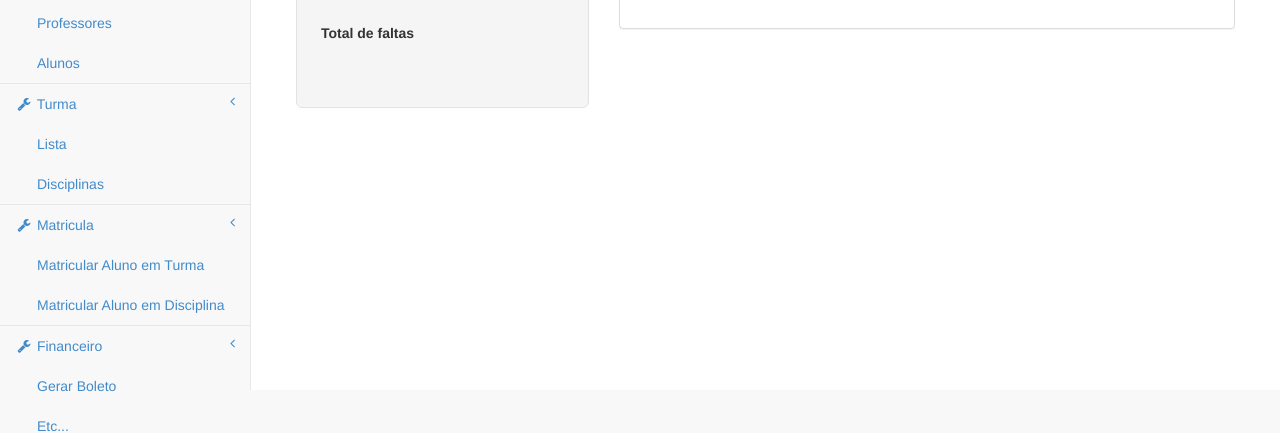
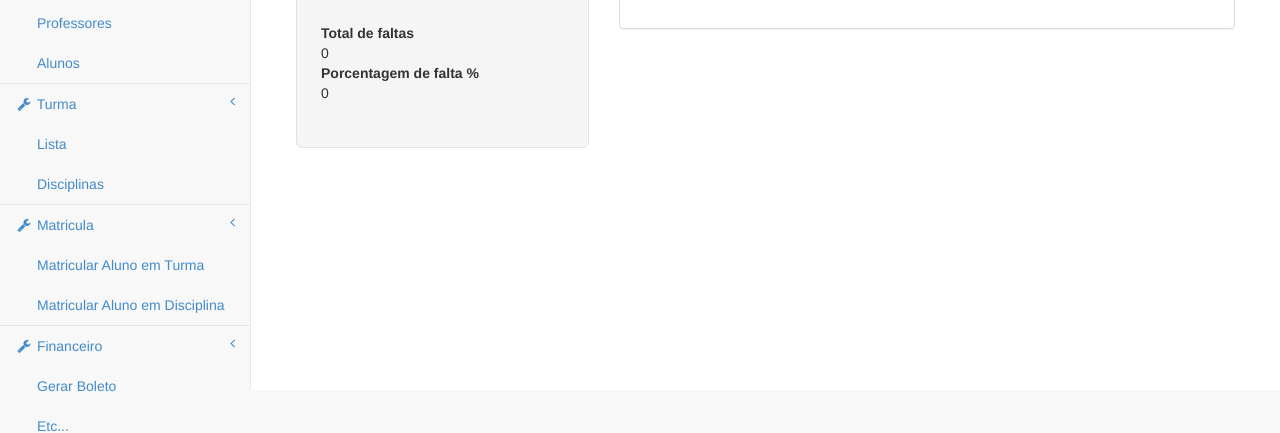
Before and after one commit to carleandro7/sistemaescolar, a CakePHP app: the page made by app/View/BillStudents/viewnotas.ctp in a window 1280 px wide. Shown: the part 249-682 px from the top of the page. Run offline with PHP 8.4 and a stand-in for CakePHP, Linux system fonts and the light colour scheme; the template is opened without the code that fills it, so the values that code supplies are empty; some libraries are stand-ins or nearby versions.

Commit message:
adicionado porcentagem de frequencia de aluno

```diff
--- a/app/View/BillStudents/viewnotas.ctp
+++ b/app/View/BillStudents/viewnotas.ctp
@@ -16,7 +16,28 @@
                 </dd>
                 <dt><?php echo __('Total de faltas'); ?></dt>
 		<dd>
-			<?php echo h($frequency[0][0]['SUM(`Frequency`.`falta`)']); ?>
+			<?php if($frequency[0][0]['SUM(`Frequency`.`falta`)'] != null){
+                                echo h($frequency[0][0]['SUM(`Frequency`.`falta`)']);
+                              }else{
+                                  echo h("0");
+                              }
+                          ?>
+			&nbsp;
+                </dd>
+                <dt><?php echo __('Porcentagem de falta %'); ?></dt>
+		<dd>
+                    <?php if($classnote[0][0]['SUM(`Classnote`.`qtdaula`)'] != null) {
+                            if($frequency[0][0]['SUM(`Frequency`.`falta`)'] != null){
+                                $resultado = ($frequency[0][0]['SUM(`Frequency`.`falta`)']*100)/$classnote[0][0]['SUM(`Classnote`.`qtdaula`)'];
+                                echo h($resultado);
+                            }else{
+                                echo h("0");
+                            }
+
+                    } else {
+                        echo h("0");
+                    }
+                    ?>
 			&nbsp;
                 </dd>
 	</dl>
--- a/app/View/DisciplineStudents/disciplines.ctp
+++ b/app/View/DisciplineStudents/disciplines.ctp
@@ -1,4 +1,4 @@
-<h2><?php echo __('Aluno'); ?></h2>
+<h2><?php echo __('Aluno '.$disciplinas[0]['Students']['nome']); ?></h2>
 
 <div class="row">
     <div class="col-lg-12">
```
Also changed, not shown: app/Controller/BillStudentsController.php (+7 -1 lines).
